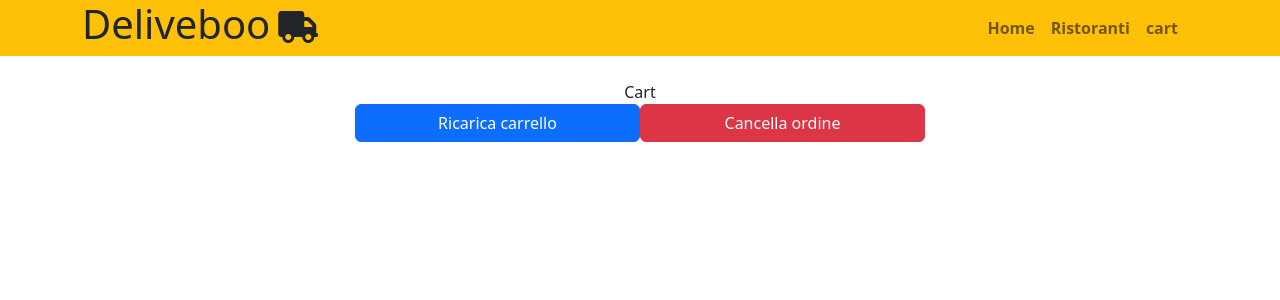
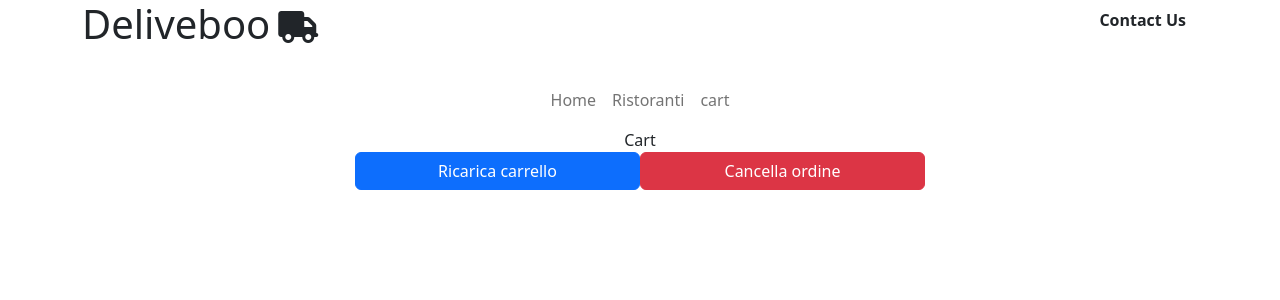
Before and after one commit to DANC0D3R/deliveboo-fe, a Vue app: page /cart in a window 1280 px wide. Shown: the top 300 px of the page. Built offline with nearby package versions, Linux system fonts and the light colour scheme.

Commit message:
ultime modifiche

```diff
--- a/src/components/AppHeader.vue
+++ b/src/components/AppHeader.vue
@@ -27,7 +27,7 @@ export default {
 </script>
 
 <template>
-    <header class="bg-warning">
+    <header>
         <div class="container">
             <div class="row mb-4">
                 <div class="col">
@@ -46,10 +46,8 @@ export default {
                             </button>
                             <div class="collapse navbar-collapse" id="navbarNav">
                                 <ul class="navbar-nav d-flex w-100 justify-content-end">
-                                <li class="nav-item fw-bold" v-for="menuItem in menuItems">
-                                    <router-link :to="{ name: menuItem.routeName }" class="nav-link">
-                                        {{ menuItem.label }}
-                                    </router-link>
+                                    <li class="nav-item fw-bold">
+                                        Contact Us
                                     </li>
                                 </ul>
                             </div>
@@ -57,7 +55,7 @@ export default {
                     </nav>
                 </div>
             </div>
-            <!-- <div class="row">
+            <div class="row">
                 <div class="col">
                     <nav class="navbar navbar-expand-lg bg-body-tertiary">
                         <div class="container-fluid">
@@ -78,7 +76,7 @@ export default {
                         </div>
                     </nav>
                 </div>
-                                                                                                                                                    </div> -->
+            </div>
         </div>
     </header>
 </template>
--- a/src/components/RestaurantCard.vue
+++ b/src/components/RestaurantCard.vue
@@ -17,7 +17,7 @@ export default {
 };
 </script>
 <template>
-    <div class="card h-100">
+    <div class="card h-100 shadow rounded">
 
         <div class="card-body position-relative px-0 pt-0 ">
             <a href="">
@@ -35,7 +35,7 @@ export default {
             </div>
 
             <router-link :to="{ name: 'restaurants-show', }" @click="onMenuClick(restaurant.id)"
-                class="btn btn-warning rounded-0 w-100 position-absolute bottom-0 start-50 translate-middle-x">
+                class="btn btn-dark rounded-0 w-100 position-absolute bottom-0 start-50 translate-middle-x">
                 Visita il nostro menù
             </router-link>
         </div>
--- a/src/pages/RestaurantsShow.vue
+++ b/src/pages/RestaurantsShow.vue
@@ -51,6 +51,7 @@ export default {
             }
             this.store.order.push(item); //così pushiamo ogni piatto che ordiniamo nello store
             localStorage.setItem('order', JSON.stringify(this.store.order)); //il contenuto dello store viene salvato in localstorage
+            alert('Ordine aggiunto al carrello!');
             console.log('ordine aggiunto!');
             console.log('order', this.store.order);
         },
@@ -62,7 +63,8 @@ export default {
     <section class="container">
         <h2 class="text-center mb-4">Cosa ti portiamo oggi?</h2>
         <div class="row">
-            <div v-for="food in store.foodsList.food" class="card-container col-4 mb-4 card ms-4 p-0" style="width: 18rem;">
+            <div v-for="food in store.foodsList.food" class="card-container col-4 mb-4 card ms-4 p-0 shadow rounded-end"
+                style="width: 18rem;">
                 <a :href="'#food-' + food.id" data-bs-toggle="modal">
                     <img :src="food.img" class="card-img-top" alt="...">
                 </a>
```
Lines whose indentation alone changed are shown as unchanged.
